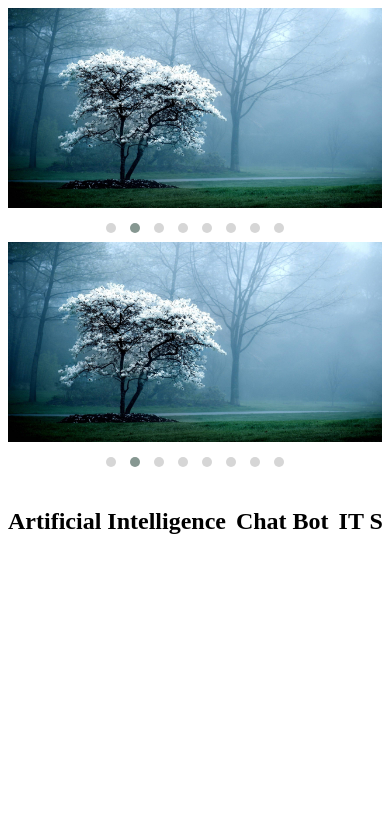
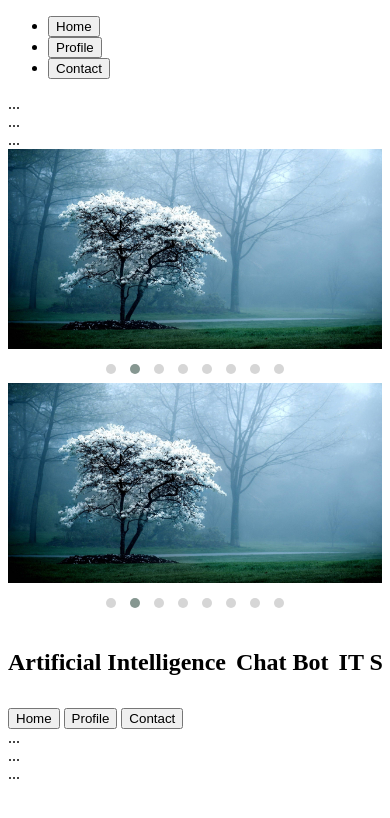
Before and after one commit to sreekanthmandala1/owlcarousel2, a plain HTML site: page index.html in a window 390 px wide. Drawn offline with nearby package versions, Linux system fonts and the light colour scheme.

Commit message:
added bootstrapStarter.html

```diff
--- a/index.html
+++ b/index.html
@@ -1,18 +1,30 @@
 <!DOCTYPE html>
 <html lang="en">
-
   <head>
-  <meta charset="UTF-8">
-  <meta http-equiv="X-UA-Compatible" content="IE=edge">
-  <meta name="viewport" content="width=device-width, initial-scale=1.0">
+    <meta charset="UTF-8" />
+    <meta http-equiv="X-UA-Compatible" content="IE=edge" />
+    <meta name="viewport" content="width=device-width, initial-scale=1.0" />
     <title>Owl Carousel 2</title>
-  <link rel="stylesheet" href="https://cdnjs.cloudflare.com/ajax/libs/OwlCarousel2/2.3.4/assets/owl.carousel.min.css"
+    <link
+      rel="stylesheet"
+      href="https://cdnjs.cloudflare.com/ajax/libs/OwlCarousel2/2.3.4/assets/owl.carousel.min.css"
       integrity="sha512-tS3S5qG0BlhnQROyJXvNjeEM4UpMXHrQfTGmbQ1gKmelCxlSEBUaxhRBj/EFTzpbP4RVSrpEikbmdJobCvhE3g=="
-    crossorigin="anonymous" referrerpolicy="no-referrer" />
-  <link rel="stylesheet"
+      crossorigin="anonymous"
+      referrerpolicy="no-referrer"
+    />
+    <!-- JavaScript Bundle with Popper -->
+    <script
+      src="https://cdn.jsdelivr.net/npm/bootstrap@5.2.1/dist/js/bootstrap.bundle.min.js"
+      integrity="sha384-u1OknCvxWvY5kfmNBILK2hRnQC3Pr17a+RTT6rIHI7NnikvbZlHgTPOOmMi466C8"
+      crossorigin="anonymous"
+    ></script>
+    <link
+      rel="stylesheet"
       href="https://cdnjs.cloudflare.com/ajax/libs/OwlCarousel2/2.3.4/assets/owl.theme.default.min.css"
       integrity="sha512-sMXtMNL1zRzolHYKEujM2AqCLUR9F2C4/05cdbxjjLSRvMQIciEPCQZo++nk7go3BtSuK9kfa/s+a4f4i5pLkw=="
-    crossorigin="anonymous" referrerpolicy="no-referrer" />
+      crossorigin="anonymous"
+      referrerpolicy="no-referrer"
+    />
 
     <style>
       .img {
@@ -22,43 +34,198 @@
   </head>
 
   <body>
+    <ul class="nav nav-tabs" id="myTab" role="tablist">
+      <li class="nav-item" role="presentation">
+        <button
+          class="nav-link active"
+          id="home-tab"
+          data-bs-toggle="tab"
+          data-bs-target="#home"
+          type="button"
+          role="tab"
+          aria-controls="home"
+          aria-selected="true"
+        >
+          Home
+        </button>
+      </li>
+      <li class="nav-item" role="presentation">
+        <button
+          class="nav-link"
+          id="profile-tab"
+          data-bs-toggle="tab"
+          data-bs-target="#profile"
+          type="button"
+          role="tab"
+          aria-controls="profile"
+          aria-selected="false"
+        >
+          Profile
+        </button>
+      </li>
+      <li class="nav-item" role="presentation">
+        <button
+          class="nav-link"
+          id="contact-tab"
+          data-bs-toggle="tab"
+          data-bs-target="#contact"
+          type="button"
+          role="tab"
+          aria-controls="contact"
+          aria-selected="false"
+        >
+          Contact
+        </button>
+      </li>
+    </ul>
+    <div class="tab-content" id="myTabContent">
+      <div
+        class="tab-pane fade show active"
+        id="home"
+        role="tabpanel"
+        aria-labelledby="home-tab"
+      >
+        ...
+      </div>
+      <div
+        class="tab-pane fade"
+        id="profile"
+        role="tabpanel"
+        aria-labelledby="profile-tab"
+      >
+        ...
+      </div>
+      <div
+        class="tab-pane fade"
+        id="contact"
+        role="tabpanel"
+        aria-labelledby="contact-tab"
+      >
+        ...
+      </div>
+    </div>
+
     <div class="owl-carousel owl1 owl-theme">
-    <div class="item"><img src="assets/img1.jpg" class="img"></div>
-    <div class="item"><img src="assets/img2.jpg" class="img"></div>
-    <div class="item"><img src="assets/img3.jpg" class="img"></div>
-    <div class="item"><img src="assets/img4.jpg" class="img"></div>
-    <div class="item"><img src="assets/img5.jpg" class="img"></div>
-    <div class="item"><img src="assets/img6.jpeg" class="img"></div>
-    <div class="item"><img src="assets/img7.jpg" class="img"></div>
-    <div class="item"><img src="assets/img8.jpg" class="img"></div>
+      <div class="item"><img src="assets/img1.jpg" class="img" /></div>
+      <div class="item"><img src="assets/img2.jpg" class="img" /></div>
+      <div class="item"><img src="assets/img3.jpg" class="img" /></div>
+      <div class="item"><img src="assets/img4.jpg" class="img" /></div>
+      <div class="item"><img src="assets/img5.jpg" class="img" /></div>
+      <div class="item"><img src="assets/img6.jpeg" class="img" /></div>
+      <div class="item"><img src="assets/img7.jpg" class="img" /></div>
+      <div class="item"><img src="assets/img8.jpg" class="img" /></div>
     </div>
     <div class="owl-carousel owl2 owl-theme">
-    <div class="item"><img src="assets/img1.jpg" class="img"></div>
-    <div class="item"><img src="assets/img2.jpg" class="img"></div>
-    <div class="item"><img src="assets/img3.jpg" class="img"></div>
-    <div class="item"><img src="assets/img4.jpg" class="img"></div>
-    <div class="item"><img src="assets/img5.jpg" class="img"></div>
-    <div class="item"><img src="assets/img6.jpeg" class="img"></div>
-    <div class="item"><img src="assets/img7.jpg" class="img"></div>
-    <div class="item"><img src="assets/img8.jpg" class="img"></div>
+      <div class="item"><img src="assets/img1.jpg" class="img" /></div>
+      <div class="item"><img src="assets/img2.jpg" class="img" /></div>
+      <div class="item"><img src="assets/img3.jpg" class="img" /></div>
+      <div class="item"><img src="assets/img4.jpg" class="img" /></div>
+      <div class="item"><img src="assets/img5.jpg" class="img" /></div>
+      <div class="item"><img src="assets/img6.jpeg" class="img" /></div>
+      <div class="item"><img src="assets/img7.jpg" class="img" /></div>
+      <div class="item"><img src="assets/img8.jpg" class="img" /></div>
     </div>
     <!-- auto width  -->
     <div class="owl-carousel owlAutoWidth owl-theme">
-    <div class="item" style="font-size:24px;font-weight:700"><h4>Artificial Intelligence</h4></div>
-    <div class="item" style="font-size:24px;font-weight:700"><h4>Chat Bot</h4></div>
-    <div class="item" style="font-size:24px;font-weight:700"><h4>IT Security</h4></div>
-    <div class="item" style="font-size:24px;font-weight:700"><h4>Cloud Native</h4></div>
-    <div class="item" style="font-size:24px;font-weight:700"><h4>App Development</h4></div>
+      <div class="item" style="font-size: 24px; font-weight: 700">
+        <h4>Artificial Intelligence</h4>
       </div>
+      <div class="item" style="font-size: 24px; font-weight: 700">
+        <h4>Chat Bot</h4>
+      </div>
+      <div class="item" style="font-size: 24px; font-weight: 700">
+        <h4>IT Security</h4>
+      </div>
+      <div class="item" style="font-size: 24px; font-weight: 700">
+        <h4>Cloud Native</h4>
+      </div>
+      <div class="item" style="font-size: 24px; font-weight: 700">
+        <h4>App Development</h4>
+      </div>
+    </div>
+
     <!-- auto width  End-->
-  <script src="https://cdnjs.cloudflare.com/ajax/libs/jquery/3.6.0/jquery.min.js"
+
+    <nav>
+      <div class="nav nav-tabs" id="nav-tab" role="tablist">
+        <button
+          class="nav-link active"
+          id="nav-home-tab"
+          data-bs-toggle="tab"
+          data-bs-target="#nav-home"
+          type="button"
+          role="tab"
+          aria-controls="nav-home"
+          aria-selected="true"
+        >
+          Home
+        </button>
+        <button
+          class="nav-link"
+          id="nav-profile-tab"
+          data-bs-toggle="tab"
+          data-bs-target="#nav-profile"
+          type="button"
+          role="tab"
+          aria-controls="nav-profile"
+          aria-selected="false"
+        >
+          Profile
+        </button>
+        <button
+          class="nav-link"
+          id="nav-contact-tab"
+          data-bs-toggle="tab"
+          data-bs-target="#nav-contact"
+          type="button"
+          role="tab"
+          aria-controls="nav-contact"
+          aria-selected="false"
+        >
+          Contact
+        </button>
+      </div>
+    </nav>
+    <div class="tab-content" id="nav-tabContent">
+      <div
+        class="tab-pane fade show active"
+        id="nav-home"
+        role="tabpanel"
+        aria-labelledby="nav-home-tab"
+      >
+        ...
+      </div>
+      <div
+        class="tab-pane fade"
+        id="nav-profile"
+        role="tabpanel"
+        aria-labelledby="nav-profile-tab"
+      >
+        ...
+      </div>
+      <div
+        class="tab-pane fade"
+        id="nav-contact"
+        role="tabpanel"
+        aria-labelledby="nav-contact-tab"
+      >
+        ...
+      </div>
+    </div>
+    <script
+      src="https://cdnjs.cloudflare.com/ajax/libs/jquery/3.6.0/jquery.min.js"
       integrity="sha512-894YE6QWD5I59HgZOGReFYm4dnWc1Qt5NtvYSaNcOP+u1T9qYdvdihz0PPSiiqn/+/3e7Jo4EaG7TubfWGUrMQ=="
-    crossorigin="anonymous" referrerpolicy="no-referrer"></script>
-  <script src="https://cdnjs.cloudflare.com/ajax/libs/OwlCarousel2/2.3.4/owl.carousel.min.js"
+      crossorigin="anonymous"
+      referrerpolicy="no-referrer"
+    ></script>
+    <script
+      src="https://cdnjs.cloudflare.com/ajax/libs/OwlCarousel2/2.3.4/owl.carousel.min.js"
       integrity="sha512-bPs7Ae6pVvhOSiIcyUClR7/q2OAsRiovw4vAkX+zJbw3ShAeeqezq50RIIcIURq7Oa20rW2n2q+fyXBNcU9lrw=="
-    crossorigin="anonymous" referrerpolicy="no-referrer"></script>
+      crossorigin="anonymous"
+      referrerpolicy="no-referrer"
+    ></script>
     <script type="text/javascript">
-    $('.owl1').owlCarousel({
+      $(".owl1").owlCarousel({
         loop: true,
         nav: false,
         autoplay: true,
@@ -66,27 +233,26 @@
         margin: 10,
         responsive: {
           0: {
-          items: 1
+            items: 1,
           },
           600: {
-          items: 1
+            items: 1,
           },
           1000: {
-          items: 3
-        }
-      }
+            items: 3,
+          },
+        },
       });
 
-    $('.owlAutoWidth').owlCarousel({
-    margin:10,
-    autoWidth:true,
+      $(".owlAutoWidth").owlCarousel({
+        margin: 10,
+        autoWidth: true,
         loop: false,
         nav: false,
         autoplay: false,
-  dots : false,
-})
+        dots: false,
+      });
     </script>
     <script type="text/javascript" src="owlcarousel2.js"></script>
   </body>
-
 </html>
```
Also changed, not shown: bootstrapStarter.html (added, +165 -0 lines). Lines whose indentation alone changed are shown as unchanged.
